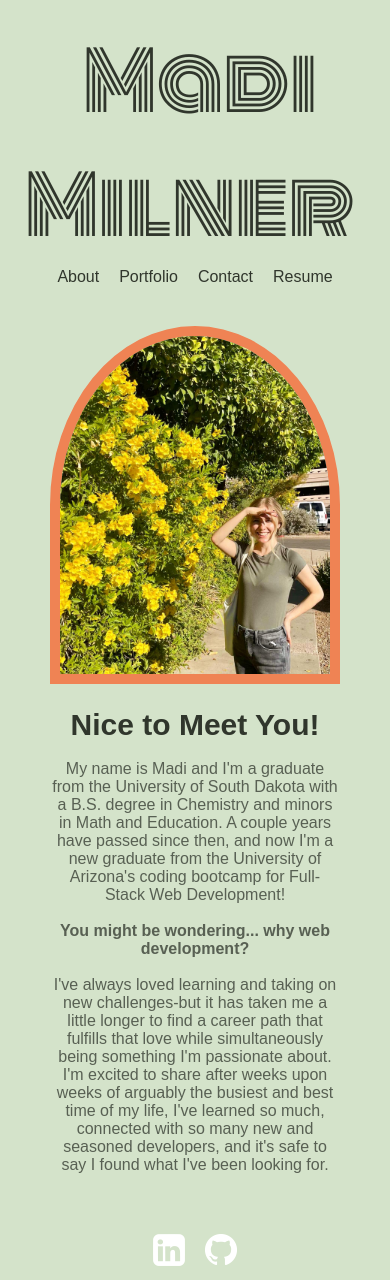
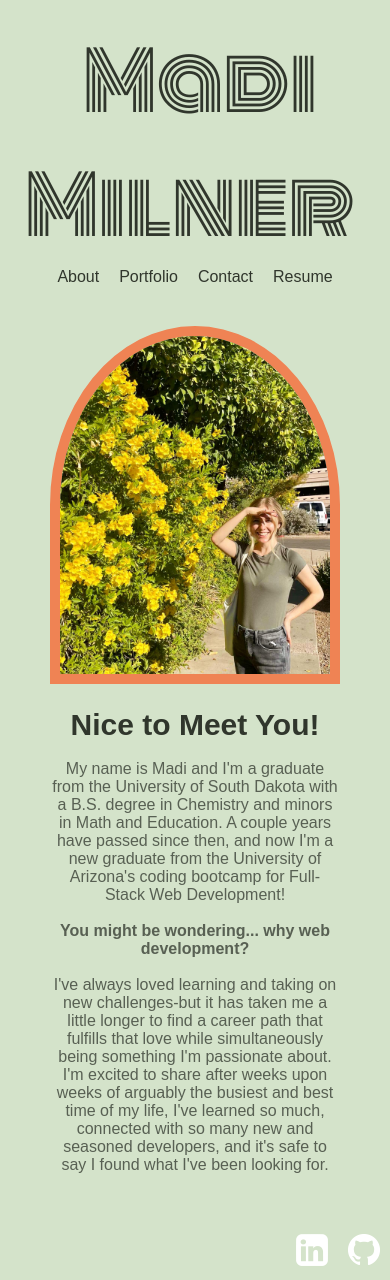
Before and after one commit to mmilner29/mmilner29-portfolio, a React (Create React App) app: page / in a window 390 px wide. Built offline with nearby package versions, Linux system fonts and the light colour scheme; a web font is replaced by a local one.

Commit message:
update portfolio

```diff
--- a/src/App.css
+++ b/src/App.css
@@ -17,11 +17,13 @@
   box-sizing: border-box;
 }
 
+html,
 body {
   color: var(--quaternary-color);
   /*Assigns a font and a back-up font if the first isn't supported by the browser*/
   font-family: "Sulphur Point:wght@400", sans-serif;
   background-color: var(--primary-color);
+  min-height: 100vh;
 }
 
 header {
@@ -257,13 +259,21 @@ header nav ul li {
   color: var(--quinary-color);
 }
 
-footer {
-  display: flex;
-  justify-content: flex-end;
+/* footer {
+  position: relative;
+
+} */
+
+.social div {
+  position:relative;
+  left:0;
+  bottom:0;
+  right:0;
 }
 .social ul {
   display: flex;
   flex-wrap: nowrap;
+  float: right;
 }
 
 .social li {
@@ -303,9 +313,9 @@ footer {
     max-width: 80%;
   }
 
-  footer {
-    justify-content: center;
-  }
+  /* footer {
+    float: ;
+  } */
 
 
 }
--- a/src/components/Portfolio/index.js
+++ b/src/components/Portfolio/index.js
@@ -3,6 +3,13 @@ import React from "react";
 function Portfolio () {
     return (
         <section className="project-section">
+            <div className="project">
+                <article className="proj">
+                    <h3 className="proj-centered" id="white">Lucky-Duck</h3>
+
+                    <a href="https://github.com/CarlBush/Lucky-Duck" target="_blank" id="img1" rel="noreferrer"><img src={require("../../assets/lucky-duck.png")} alt="Lucky-Duck Home Page" ></img></a>
+                </article>
+            </div>
             <div className="project">
                 <article className="proj">
                     <h3 className="proj-centered">Web-Dev-Social</h3>
```
Also changed, not shown: src/assets/lucky-duck.png (added).
